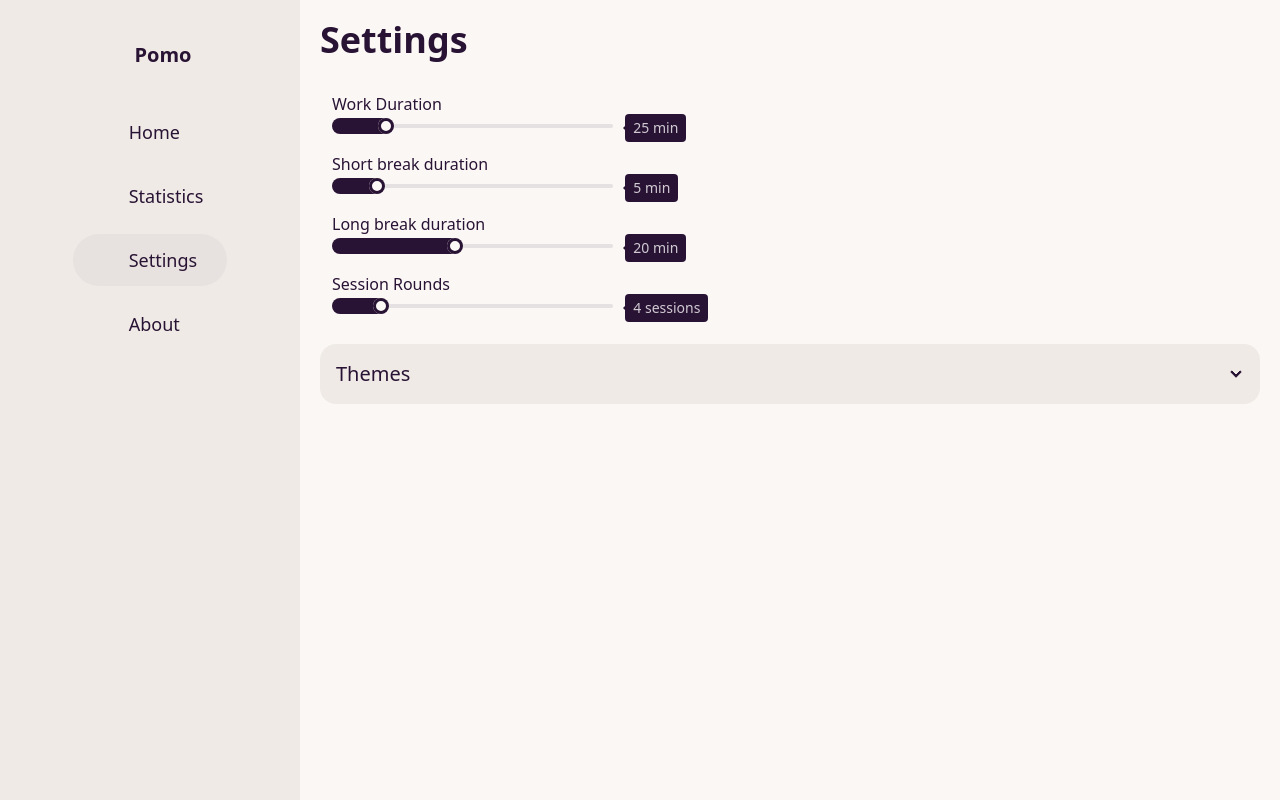
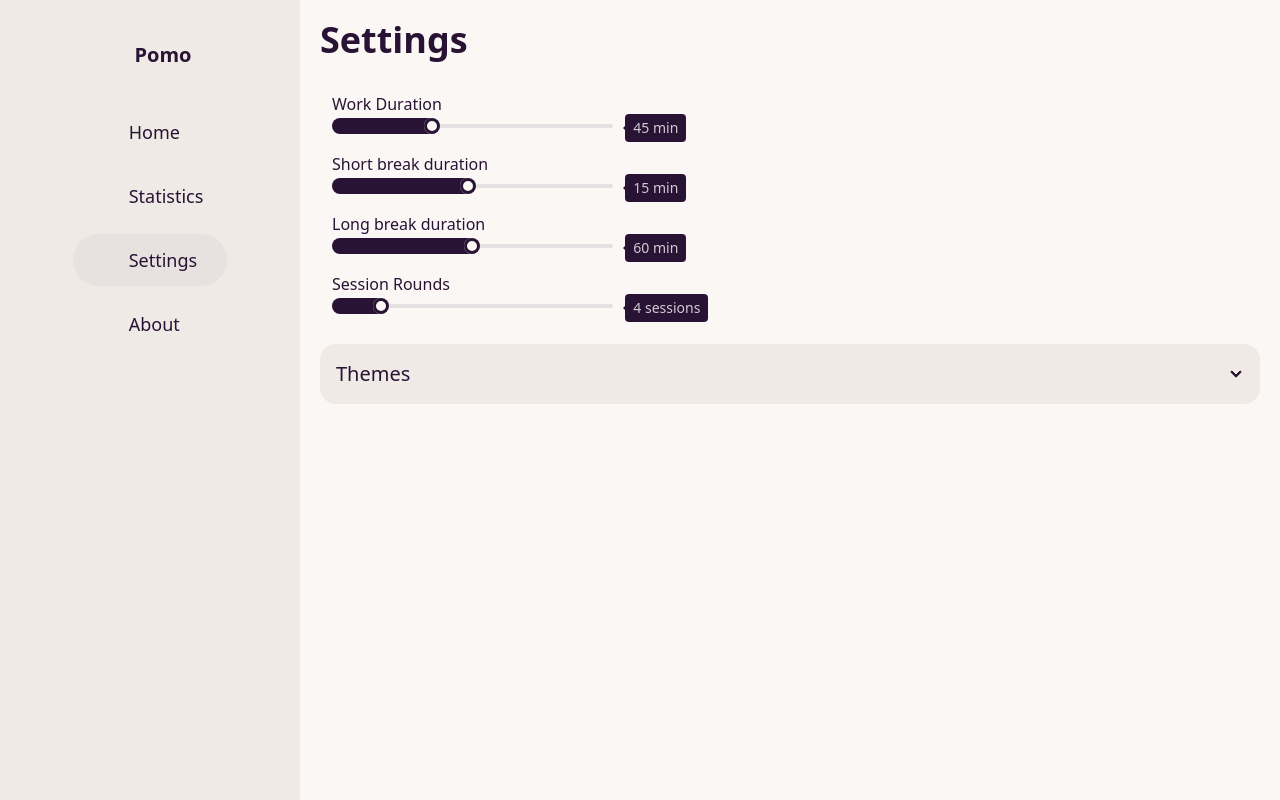
Before and after one commit to mohamedelhefni/pomix, a Vue app in the folder website/: page /settings in a window 1280 px wide. Built offline with nearby package versions, Linux system fonts and the light colour scheme; some icons are missing.

Commit message:
retrieve pinia stores state from localStorage and add settings fields in pomo store

```diff
--- a/website/src/components/CategoriesModal.vue
+++ b/website/src/components/CategoriesModal.vue
@@ -1,10 +1,12 @@
 <script  setup lang="ts">
+
+
 </script>
 
 <template>
     <dialog id="categoriesModal" class="modal">
         <form method="dialog" class="modal-box">
-            <h3 class="font-bold text-lg">Hello!</h3>
+            <h3 class="font-bold text-lg">Categories</h3>
             <p class="py-4">Press ESC key or click outside to close</p>
         </form>
         <form method="dialog" class="modal-backdrop">
--- a/website/src/components/SessionSettings.vue
+++ b/website/src/components/SessionSettings.vue
@@ -1,14 +1,23 @@
 <script setup lang="ts">
+import { usePomoStore } from '@/stores/pomo';
 import SessionSlider from './SessionSlider.vue';
+import { storeToRefs } from 'pinia';
+const pomoStore = usePomoStore()
+const { workDuration, shortBreakDuration, longBreakDuration, sessionRounds } = storeToRefs(pomoStore)
+const { setWorkDuration, setLongBreakDuration, setShortBreakDuration, setSessionRounds } = pomoStore
 
 
 </script>
 
 <template>
     <div class="flex flex-col gap-3 w-4/12 p-3 mt-2">
-        <SessionSlider title="Work Duration" :min="5" :max="120" :value="25" label="min" />
-        <SessionSlider title="Short break duration" :min="1" :max="30" :value="5" label="min" />
-        <SessionSlider title="Long break duration" :min="1" :max="45" :value="20" label="min" />
-        <SessionSlider title="Session Rounds" :min="2" :max="15" :value="4" label="sessions" />
+        <SessionSlider @input="(e: any) => setWorkDuration(+e.target.value)" title="Work Duration" :min="5" :max="120"
+            :value="workDuration" label="min" />
+        <SessionSlider @input="(e: any) => setShortBreakDuration(+e.target.value)" title=" Short break duration" :min="1"
+            :max="30" :value="shortBreakDuration" label="min" />
+        <SessionSlider @input="(e: any) => setLongBreakDuration(+e.target.value)" title=" Long break duration" :min="1"
+            :max="120" :value="longBreakDuration" label="min" />
+        <SessionSlider @input="(e: any) => setSessionRounds(+e.target.value)" title="Session Rounds" :min="2" :max="15"
+            :value="sessionRounds" label="sessions" />
     </div>
 </template>
--- a/website/src/components/SessionSlider.vue
+++ b/website/src/components/SessionSlider.vue
@@ -10,6 +10,8 @@ const props = defineProps({
     label: String
 })
 
+defineEmits(['update:modelValue'])
+
 const rangeValue = ref(props.value || 20)
 
 </script>
@@ -19,8 +21,9 @@ const rangeValue = ref(props.value || 20)
     <div class="flex flex-col">
         <h3 class="text-base-content ">{{ props.title }}</h3>
         <div class="tooltip tooltip-open tooltip-right" :data-tip="`${rangeValue} ${label}`">
-            <input type="range" :min="props.min" :max="props.max" :step="props.step" v-model="rangeValue"
-                class="range range-xs pr-2" />
+            <input type="range" :min="props.min" :max="props.max" :step="props.step" v-model="rangeValue" @input="
+                $emit('update:modelValue', ($event.target as HTMLInputElement).value)
+                " class="range range-xs pr-2" />
         </div>
     </div>
 </template>
--- a/website/src/components/TheControls.vue
+++ b/website/src/components/TheControls.vue
@@ -5,20 +5,20 @@ const ICON_SIZE = 40
 
 <template>
     <div class="flex items-center gap-3">
-        <div class="flex flex-col gap-3 items-center justify-center">
+        <button class="flex flex-col gap-3 items-center justify-center">
             <PhArrowCounterClockwise :size="ICON_SIZE"
                 class="text-base-content border border-base-content rounded-full p-1.5" />
 
             <span><kbd class="kbd kbd-sm">R</kbd></span>
-        </div>
-        <div class="flex flex-col gap-1 items-center justify-center">
+        </button>
+        <button class="flex flex-col gap-1 items-center justify-center">
             <PhPlay :size="ICON_SIZE + 10" class="text-base-content" weight="fill" />
             <span><kbd class="kbd kbd-sm">Space</kbd></span>
-        </div>
+        </button>
 
-        <div class="flex flex-col gap-3 items-center justify-center">
+        <button class="flex flex-col gap-3 items-center justify-center">
             <PhSkipForward :size="ICON_SIZE" class="text-base-content border border-base-content rounded-full p-1.5" />
             <span><kbd class="kbd kbd-sm">N</kbd></span>
-        </div>
+        </button>
     </div>
 </template>
--- a/website/src/components/TheSteps.vue
+++ b/website/src/components/TheSteps.vue
@@ -1,11 +1,16 @@
 <script setup lang="ts">
+import { usePomoStore } from "@/stores/pomo"
+import { storeToRefs } from "pinia";
+const pomoStore = usePomoStore()
+const { sessionRounds, currentSession } = storeToRefs(pomoStore)
+
 </script>
 
 <template>
     <ul class="steps steps-vertical lg:steps-horizontal">
-        <li class="step step-neutral">Focus</li>
-        <li class="step step-neutral">Break</li>
-        <li class="step step-neutral">Focus</li>
-        <li class="step">Break</li>
+        <li v-for="(step) in Array(sessionRounds).fill(null).map((_, i) => i + 1) " :key="step" class="step"
+            :class="{ 'step-neutral': step <= currentSession }">
+            {{ (step) % 2 == 0 ? "Focus" : "Break" }}
+        </li>
     </ul>
 </template>
--- a/website/src/components/TheTimer.vue
+++ b/website/src/components/TheTimer.vue
@@ -1,4 +1,7 @@
 <script setup lang="ts">
+import { usePomoStore } from "@/stores/pomo"
+const pomoStore = usePomoStore()
+
 </script>
 
 <template>
--- a/website/src/main.ts
+++ b/website/src/main.ts
@@ -12,6 +12,13 @@ const pinia = createPinia()
 app.use(pinia)
 app.use(router)
 
+
+// persist pinia stores in localStorage
+const piniaState = localStorage.getItem('piniaState')
+if (piniaState) {
+    pinia.state.value = JSON.parse(piniaState)
+}
+
 watch(
     pinia.state,
     (state) => {
--- a/website/src/stores/pomo.ts
+++ b/website/src/stores/pomo.ts
@@ -9,9 +9,31 @@ interface CategoryItem {
 export const usePomoStore = defineStore("pomo", () => {
     const categories: Ref<CategoryItem[]> = ref([])
     const activeCategory: Ref<CategoryItem | null> = ref(null)
+    const sessionRounds: Ref<any> = ref(4)
+    const workDuration: Ref<any> = ref(45)
+    const longBreakDuration: Ref<any> = ref(60)
+    const shortBreakDuration: Ref<any> = ref(15)
+    const currentTime: Ref<any> = ref(workDuration.value)
+    const currentSession: Ref<any> = ref(4)
 
     function setActiveCategory(category: CategoryItem) {
         activeCategory.value = category
+    }
+
+    function setWorkDuration(duration: number) {
+        workDuration.value = duration
+    }
+
+    function setLongBreakDuration(duration: number) {
+        longBreakDuration.value = duration
+    }
+
+    function setShortBreakDuration(duration: number) {
+        shortBreakDuration.value = duration
+    }
+
+    function setSessionRounds(rounds: number) {
+        sessionRounds.value = rounds
     }
 
     function addCategory(category: CategoryItem) {
@@ -19,5 +41,13 @@ export const usePomoStore = defineStore("pomo", () => {
     }
 
 
-    return { categories, activeCategory, setActiveCategory, addCategory }
+    return {
+        categories, activeCategory, sessionRounds, workDuration, longBreakDuration, shortBreakDuration, currentTime, currentSession,
+        addCategory,
+        setActiveCategory,
+        setWorkDuration,
+        setLongBreakDuration,
+        setShortBreakDuration,
+        setSessionRounds,
+    }
 })
```
